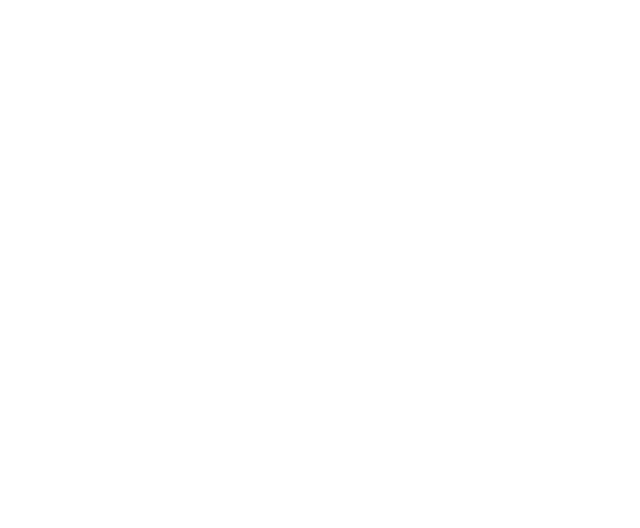
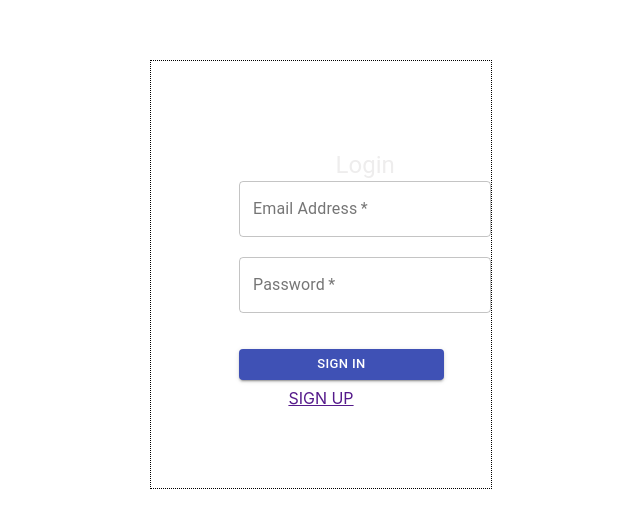
Before and after one commit to FogataApp/fogata-frontend, a React (Create React App) app: page /login in a window 1280 px wide. Shown: the part 196-724 px from the top of the page, without its empty margins (447-1087 px from the left). Built offline with nearby package versions, Linux system fonts and the light colour scheme.

Commit message:
vistas registro y logueo

```diff
--- a/package.json
+++ b/package.json
@@ -3,6 +3,7 @@
   "version": "0.1.0",
   "private": true,
   "dependencies": {
+    "@material-ui/core": "^4.11.2",
     "@testing-library/jest-dom": "^5.11.9",
     "@testing-library/react": "^11.2.3",
     "@testing-library/user-event": "^12.6.2",
--- a/src/App.js
+++ b/src/App.js
@@ -1,5 +1,6 @@
 import { BrowserRouter as Router, Switch, Route, Link } from "react-router-dom";
 import Home from "./pages/Home";
+import Login from "./pages/Login";
 
 function App() {
   return (
@@ -8,6 +9,11 @@
         <Router exact path="/">
           <Home />
         </Router>
+        <Switch>
+          <Router exact path="/login">
+            <Login />
+          </Router>
+        </Switch>
       </Switch>
     </Router>
   );
--- /dev/null
+++ b/src/components/Register.js
@@ -0,0 +1,173 @@
+import React from 'react';
+
+import Button from '@material-ui/core/Button';
+import CssBaseline from '@material-ui/core/CssBaseline';
+import TextField from '@material-ui/core/TextField';
+import Grid from '@material-ui/core/Grid';
+
+import Typography from '@material-ui/core/Typography';
+import { makeStyles } from '@material-ui/core/styles';
+import Container from '@material-ui/core/Container';
+
+
+
+
+const useStyles = makeStyles((theme) => ({
+  paper: {
+    marginTop: theme.spacing(8),
+    display: 'flex',
+    flexDirection: 'column',
+    alignItems: 'center',
+  },
+  avatar: {
+    margin: theme.spacing(1),
+    backgroundColor: theme.palette.secondary.main,
+  },
+  form: {
+    width: '100%', // Fix IE 11 issue.
+    marginTop: theme.spacing(3),
+  },
+  submit: {
+    margin: theme.spacing(3, 0, 2),
+  },
+}));
+
+export default function SignUp() {
+  const classes = useStyles();
+
+  const[name,setName] = React.useState('');
+  const [email,setEmail]= React.useState('');
+  const[password,setPassword]= React.useState('');
+  const[number,setNumber]= React.useState('');
+
+  const[errorEmail,setErrorEmail]= React.useState(false);
+  const[errorPassword,setErrorPassword]= React.useState(false);
+  const[errorName,setErrorName]= React.useState(false);
+  const[errorNumber,setErrorNumber]= React.useState(false);
+
+
+
+
+
+  const handleSubmit=(event)=>{
+    event.preventDefault();
+    if(!email){
+      setErrorEmail(true)
+    }
+    else{
+      setErrorEmail(false)
+    }
+    if(!password){
+      setErrorPassword(true)
+    }
+    else{
+      setErrorPassword(false)
+    }
+    if(!name){
+      setErrorName(true)
+    }
+    else{
+      setErrorName(false)
+    }
+    if(!number){
+      setErrorNumber(true)
+    }
+    else{
+      setErrorNumber(false)
+    }
+    if(errorName===false&&errorNumber===false&& errorEmail===false&& errorPassword===false){
+
+    }
+
+  }
+
+  return (
+    <Container component="main" maxWidth="xs">
+      <CssBaseline />
+      <div className={classes.paper}>
+
+        <Typography component="h1" variant="h5">
+          Sign up
+        </Typography>
+        <form onsubmit={handleSubmit} className={classes.form} noValidate>
+          <Grid container spacing={2}>
+            <Grid item xs={12} >
+              <TextField
+                autoComplete="fname"
+                name="Name"
+                variant="outlined"
+                required={true}
+                fullWidth
+                id="Name"
+                helperText={errorName?"llenar campo":""}
+                error={errorName}
+                type="text"
+
+                label="Full Name"
+                onChange={e=>setName(e.target.value)}
+                autoFocus
+              />
+            </Grid>
+
+            <Grid item xs={12}>
+              <TextField
+                variant="outlined"
+                fullWidth
+                id="email"
+                required={true}
+                type="email"
+                helperText={errorEmail?"llenar campo":""}
+                error={errorEmail}
+                label="Email Address"
+                onChange={e=>setEmail(e.target.value)}
+
+
+              />
+            </Grid>
+            <Grid item xs={12}>
+            <TextField
+                variant="outlined"
+                required
+                fullWidth
+                name="password"
+                label="Password"
+                type="password"
+                helperText={errorPassword?"llenar campo":""}
+                error={errorPassword}
+                id="password"
+                onChange={e =>setPassword(e.target.value)}
+                autoComplete="current-password"
+              />
+            </Grid>
+            <Grid item xs={12}>
+              <TextField
+                variant="outlined"
+                required
+                fullWidth
+                id="phoneNumber"
+                label="Phone number"
+                helperText={errorNumber?"llenar campo":""}
+                error={errorNumber}
+                name="text"
+                onChange={e=>setNumber(e.target.value)}
+                autoComplete="number"
+              />
+            </Grid>
+          </Grid>
+          <Button
+
+            fullWidth
+            variant="contained"
+            color="primary"
+            onClick={handleSubmit}
+
+          >
+            Sign Up
+          </Button>
+
+        </form>
+      </div>
+
+    </Container>
+  );
+}
--- /dev/null
+++ b/src/pages/Login.js
@@ -0,0 +1,165 @@
+import React from 'react'
+import{TextField, makeStyles,Grid,Button,FormControl, Typography, Modal,Fade,Backdrop} from '@material-ui/core/'
+import {Link} from 'react-router-dom/';
+import'../styles/Login.css'
+import Register from '../components/Register'
+
+const useStyles = makeStyles((theme) => ({
+  modal: {
+    display: 'flex',
+    alignItems: 'center',
+    justifyContent: 'center',
+  zIndex:10,
+  },
+  paper: {
+    backgroundColor: theme.palette.background.paper,
+    border: '2px solid #000',
+    boxShadow: theme.shadows[5],
+    padding: theme.spacing(2, 4, 3),
+  },
+  root: {
+    '& > *': {
+      margin: theme.spacing(1),
+      width: '25ch',
+    },
+  },
+}));
+
+
+
+
+ function SignIn(){
+  const [email,setEmail]= React.useState(null);
+  const[password,setPassword]= React.useState(null)
+  const[errorEmail,setErrorEmail]= React.useState(false);
+  const[errorPassword,setErrorPassword]= React.useState(false);
+  const [open, setOpen] = React.useState(false);
+
+  const classes = useStyles();
+
+  const handleOpen = () => {
+    setOpen(true);
+  };
+
+  const handleClose = () => {
+    setOpen(false);
+  };
+
+
+
+  const handleSubmit= (e)=> {
+    e.preventDefault();
+    if(!email){
+      setErrorEmail(true)
+    }
+    else{
+      setErrorEmail(false)
+    }
+    if(!password){
+      setErrorPassword(true)
+    }
+    else{
+      setErrorPassword(false)
+    }
+
+
+  }
+
+  return(
+
+    <div className="Login">
+    <div className="container">
+      <div className="row">
+        <div className="Login__col">
+          <div className="cuadro">
+
+            <div>
+            <FormControl className={classes.root}  onSubmit={handleSubmit}>
+              <Grid component="main"   >
+                <Typography component="h1" variant="h5">Login</Typography>
+                <Grid item xs={12} >
+                  <TextField
+                    variant="outlined"
+                    required={true}
+                    type="email"
+                    helperText={errorEmail?"llenar campo":""}
+                    error={errorEmail}
+                    fullWidth
+                    id="email"
+                    label="Email Address"
+                    onChange={(e)=>{
+                      setEmail(e.target.value)}}
+                  />
+                </Grid>
+                <Grid>
+                  <br/>
+                </Grid>
+                <Grid item xs={12}  >
+                  <TextField
+                    variant="outlined"
+                    required={true}
+                    type="password"
+                    helperText={errorPassword?"llenar campo":""}
+                    error={errorPassword}
+                    fullWidth
+                    label="Password"
+                    id="password"
+                    onChange={(e) => {
+                      setPassword(e.target.value)}}
+                    autoComplete="current-password"
+                  />
+              </Grid>
+              <Grid>
+                  <br/>
+              </Grid>
+              </Grid>
+              <Button
+              variant="contained"
+              color="primary"
+              size="small"
+              onClick={handleSubmit}>
+                Sign In
+              </Button>
+
+      </FormControl>
+      <Link onClick={handleOpen}> SIGN UP</Link>
+      <div>
+        <Modal
+        aria-labelledby="transition-modal-title"
+        aria-describedby="transition-modal-description"
+        className={classes.modal}
+        open={open}
+        onClose={handleClose}
+        closeAfterTransition
+        BackdropComponent={Backdrop}
+        BackdropProps={{
+          timeout: 500,
+        }}
+        >
+          <Fade in={open}>
+            <div className={classes.paper}>
+              <Register/>
+          </div>
+        </Fade>
+      </Modal>
+  </div>
+
+
+
+
+            </div>
+
+
+           </div>
+        </div>
+
+
+      </div>
+    </div>
+
+
+  </div>
+
+)
+}
+export default SignIn;
--- /dev/null
+++ b/src/styles/Login.css
@@ -0,0 +1,38 @@
+*,*::before,*::after{
+  box-sizing: content-box !important;
+}
+.Login{
+  width: 100%;
+  height: 100%;
+  min-height: calc(100vs-60px);
+  background-repeat:repeat;
+  color: #eeeded;
+
+  display: block;
+  align-items: center;
+  text-align: center;
+}
+
+
+.cuadro{
+  border: 1px dotted black;
+  width: 180px;
+  align-items: center;
+  text-align: center;
+  padding: 80px 80px;
+
+
+}
+
+
+
+.Login__col {
+  display: flex;
+  flex-direction: column;
+  justify-content: center;
+  align-items: center;
+  text-align: center;
+  padding-left: 20%;
+  padding-top:20%;
+
+}
```
